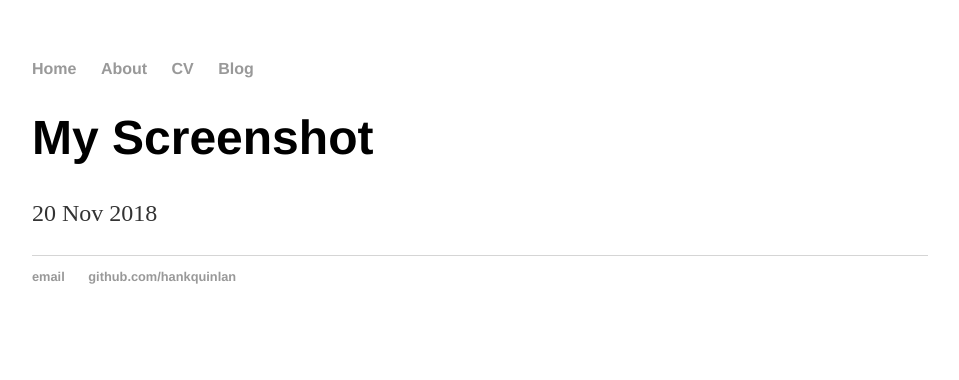
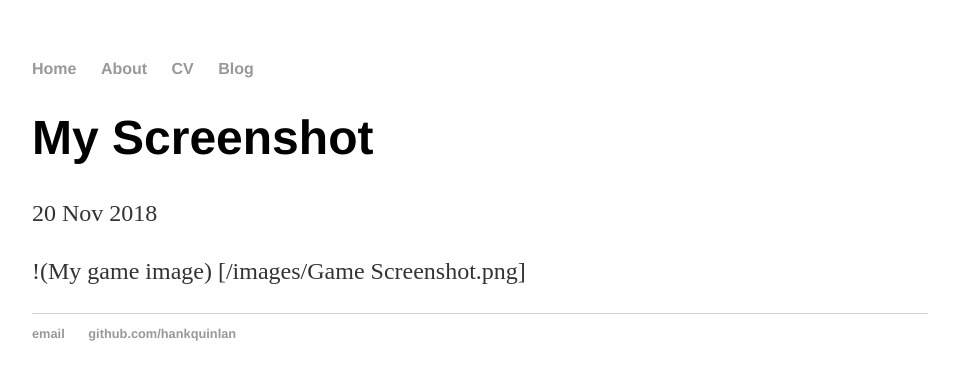
Before and after one commit to milosiss6344/milosiss6344.github.io, a Jekyll site: the page built from _posts/2018-11-20-My-Screenshot.md, in a window 1280 px wide. Shown: the top 380 px of the page, without its empty margins (160-1119 px from the left). Built offline with Jekyll 4.4.1, drawn with Linux system fonts in a browser that asks for light colours.

Commit message:
Update 2018-11-20-My-Screenshot.md

```diff
--- a/_posts/2018-11-20-My-Screenshot.md
+++ b/_posts/2018-11-20-My-Screenshot.md
@@ -3,3 +3,6 @@ layout: post
 title: "My Screenshot"
 date: 2018-11-20
 ---
+
+
+!(My game image) [/images/Game Screenshot.png]
```
